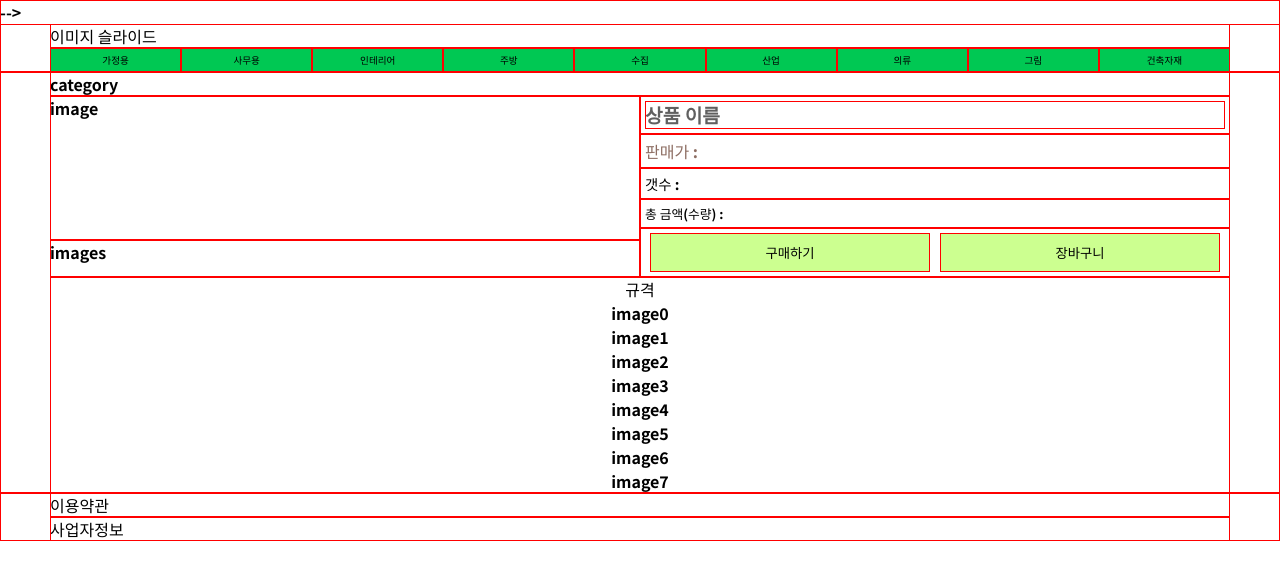
After one commit to dodo0211/Project_greenRecycle, a PHP site: page /project_greenrecycle/product/product.php in a window 1280 px wide. The commit adds this page. Shown: the top 580 px of the page. Run offline with PHP 8.4, Linux system fonts and the light colour scheme; some libraries are stand-ins or nearby versions.

Commit message:
제품 정보 영역 구현

```diff
--- a/common/lib/init_db.php
+++ b/common/lib/init_db.php
@@ -1,7 +1,7 @@
 <?php
-include "./common/lib/conn_db.php";
-include "./common/lib/init_db_create_table.php";
-include "./common/lib/init_db_insert.php";
+include $_SERVER['DOCUMENT_ROOT']."/Project_greenRecycle/common/lib/conn_db.php";
+include $_SERVER['DOCUMENT_ROOT']."/Project_greenRecycle/common/lib/init_db_create_table.php";
+include $_SERVER['DOCUMENT_ROOT']."/Project_greenRecycle/common/lib/init_db_insert.php";
 // include $_SERVER['DOCUMENT_ROOT']."/helf/common/lib/create_procedure.php";
 // include $_SERVER['DOCUMENT_ROOT']."/helf/common/lib/create_trigger.php";
 
--- /dev/null
+++ b/product/product.php
@@ -0,0 +1,63 @@
+<?php
+  session_start();
+?>
+<!DOCTYPE html>
+<html lang="en">
+<head>
+    <meta charset="UTF-8">
+    <meta http-equiv="X-UA-Compatible" content="IE=edge">
+    <meta name="viewport" content="width=device-width, initial-scale=1.0">
+    <link rel="stylesheet" href="http://<?php echo $_SERVER['HTTP_HOST']; ?>/Project_greenRecycle/style/main.css?after1">
+    <link rel="stylesheet" href="http://<?php echo $_SERVER['HTTP_HOST']; ?>/Project_greenRecycle/product/style/product.css?after">
+    <script src="https://kit.fontawesome.com/e5f544887c.js" crossorigin="anonymous"></script>
+    <link rel="preconnect" href="https://fonts.gstatic.com">
+    <link href="https://fonts.googleapis.com/css2?family=Noto+Sans+KR:wght@700&display=swap" rel="stylesheet">
+    <title>초록리싸이클</title>
+</head>
+<body>
+    <!-- <header>
+        <?php include $_SERVER['DOCUMENT_ROOT']."/Project_greenRecycle/common/lib/header.php";?>
+    </header> -->
+    <nav>
+        <?php include $_SERVER['DOCUMENT_ROOT']."/Project_greenRecycle/common/lib/nav.php";?>
+    </nav>
+    <main>
+        <section>
+            <div>
+                category
+            </div>
+            <div>
+                <span>
+                    <div>image</div>
+                    <div>images</div>
+                </span>
+                <span>
+                    <div id="product_name">
+                        <h4>상품 이름</h4>
+                    </div>
+                    <div id="product_price">판매가 : </div>
+                    <!-- <div id="product_category">3</div> -->
+                    <div id="product_inventory">갯수 : </div>
+                    <div id="order_total">총 금액(수량) : </div>
+                    <div id="order_buttons">
+                        <button>구매하기</button>
+                        <button>장바구니</button>
+                        <!-- <button></button> -->
+                    </div>
+                </span>
+            </div>
+        </section>
+        <section>
+            규격 <br/>
+            <?php
+                for ($i=0; $i < 8; $i += 1) {
+                    echo "image".$i."<br/>";
+                }
+            ?>
+        </section>
+    </main>
+    <footer>
+        <?php include $_SERVER['DOCUMENT_ROOT']."/Project_greenRecycle/common/lib/footer.php";?>
+    </footer>
+</body>
+</html>
--- a/product/style/product.css
+++ b/product/style/product.css
@@ -0,0 +1,87 @@
+main {
+  display: flex;
+  flex-direction: column;
+  font-family: "Noto Sans KR", sans-serif;
+}
+
+main > section:first-child {
+  display: flex;
+  flex-direction: column;
+}
+
+main > section:first-child > div:nth-child(2) {
+  display: flex;
+  flex-direction: row;
+}
+
+main > section:first-child > div:nth-child(2) > span {
+  display: flex;
+  flex-direction: column;
+  flex-grow: 1;
+  flex-basis: 0;
+}
+
+main
+  > section:first-child
+  > div:nth-child(2)
+  > span:first-child
+  > div:first-child {
+  flex-grow: 9;
+}
+
+main
+  > section:first-child
+  > div:nth-child(2)
+  > span:first-child
+  > div:nth-child(2) {
+  flex-grow: 1;
+}
+
+main > section:first-child > div:nth-child(2) > span:nth-child(2) > div {
+  padding: 5px;
+  font-size: 0.8em;
+}
+
+#product_name {
+  font-size: 1.2em;
+  color: #606060;
+}
+
+#product_price {
+  font-size: 1em;
+  color: #8d6e63;
+}
+
+#product_inventory {
+  font-size: 0.9em;
+}
+
+#order_buttons {
+  display: flex;
+  /* justify-content: space-around; */
+  align-items: center;
+}
+
+#order_buttons > button {
+  background: #ccff90;
+  padding: 10px 0px;
+  margin: 0px 5px;
+  flex-grow: 1;
+  flex-basis: 1;
+  border: 0px;
+}
+
+#order_buttons > button:hover {
+  background: #99cc60;
+  color: #f5f5f5;
+}
+
+#product_name > h4 {
+  margin: 0;
+}
+
+main > section:nth-child(2) {
+  display: flex;
+  flex-direction: column;
+  text-align: center;
+}
--- a/css/main.css
+++ b/style/main.css
@@ -1,6 +1,7 @@
 * {
   outline: 1px solid red;
   outline-offset: -1px;
+  font-family: "Noto Sans KR", sans-serif;
 }
 
 body {
@@ -33,7 +34,7 @@ nav > ul {
   padding: 0;
   justify-content: space-around;
   list-style: none;
-  background: rgb(90, 240, 53);
+  background: #00c853;
 }
 
 nav > ul > li {
```
Also changed, not shown: common/lib/aside.php (added, +7 -0 lines), common/lib/main.php (+0 -12 lines), index.php (+14 -6 lines), product/product.html (deleted).
